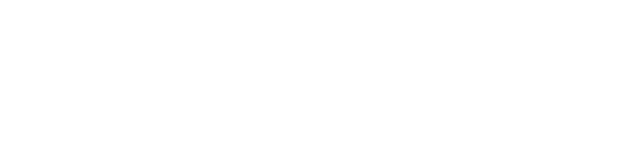
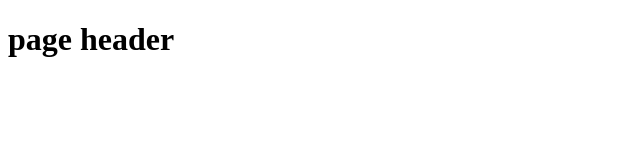
Before and after one commit to Mohamed-Abdelwahed/IEEE_MSP_phase1, a plain HTML site: page session 1/index.html in a window 1280 px wide. Shown: the whole page, without its empty margins (0-640 px from the left). Drawn offline with Linux system fonts and the light colour scheme.

Commit message:
after add header

```diff
--- a/session 1/index.html
+++ b/session 1/index.html
@@ -5,7 +5,9 @@
 </head>
 <body>
 
-
+    <header>
+        <h1>page header</h1>
+    </header>
 
 </body>
 </html>
```
